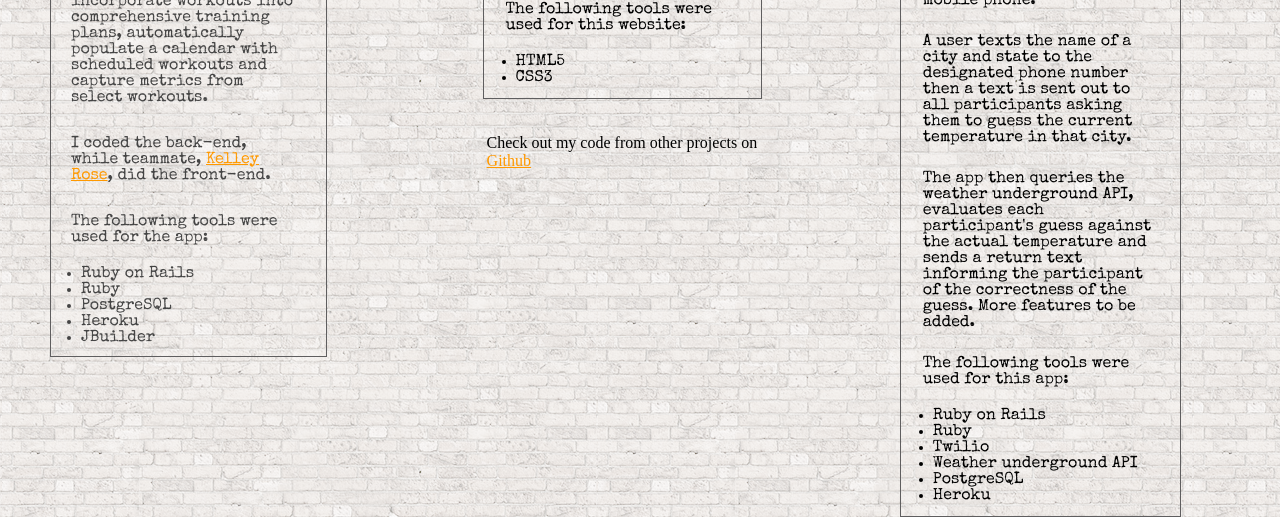
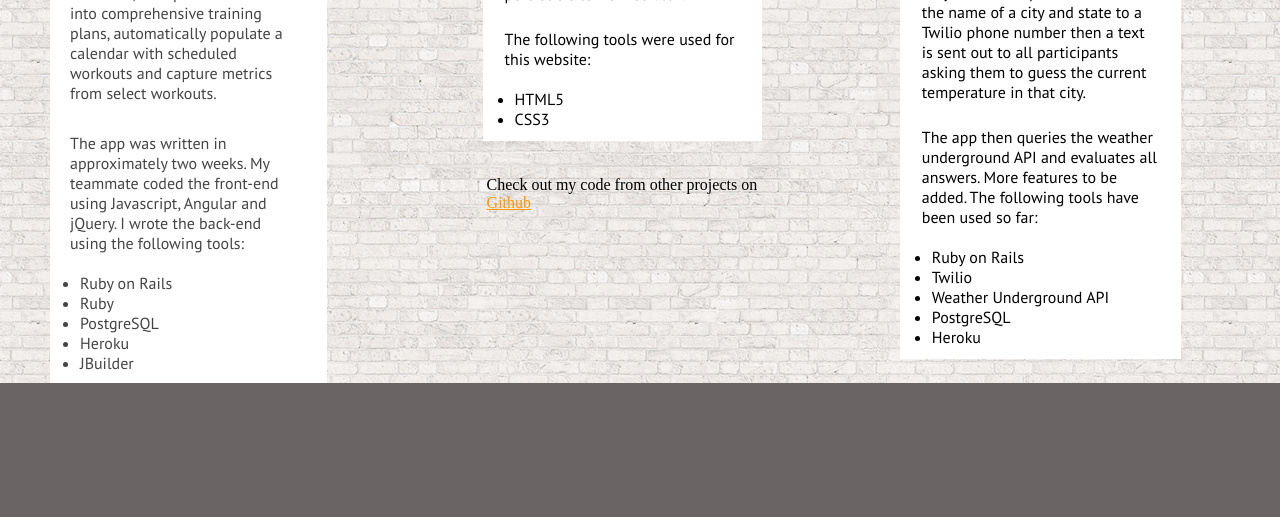
Before and after one commit to smilesr/smilesr.github.io, a plain HTML site: page index.html in a window 1280 px wide. Shown: the part 479-996 px from the top of the page. After the commit the page ends 862 px from the top, so only its background shows below. Drawn offline with nearby package versions, Linux system fonts and the light colour scheme; a web font is replaced by a local one.

Commit message:
Made several changes to the content box under the apps, including background and font

```diff
--- a/index.html
+++ b/index.html
@@ -5,6 +5,7 @@
 
    <link href='https://fonts.googleapis.com/css?family=Finger+Paint' rel='stylesheet' type='text/css'>
     <link href='https://fonts.googleapis.com/css?family=Special+Elite' rel='stylesheet' type='text/css'>
+    <link href='https://fonts.googleapis.com/css?family=PT+Sans' rel='stylesheet' type='text/css'>
   </head>
   <body background="images/05-white-brick.png" class="webcontainer">
     <div class="header">
@@ -29,8 +30,7 @@
         <div id="contentBox1">
         <p>This web application, <a href="http://development.zone-in-app.divshot.io/#/ZoneIn"> Zone In</a>, allows a user to create athletic workouts, incorporate workouts into comprehensive training plans, automatically populate a calendar with scheduled workouts and capture metrics from select workouts.</p>
 
-        <p>I coded the back-end, while teammate, <a href="http://www.kelleyrose.co/#/0"> Kelley Rose</a>, did the front-end.</p>
-        <p> The following tools were used for the app:</p>
+        <p>The app was written in approximately two weeks. My teammate coded the front-end using Javascript, Angular and jQuery.  I wrote the back-end using the following tools:        </p>
         <ul>
           <li>Ruby on Rails</li>
           <li>Ruby</li>
@@ -45,7 +45,7 @@
     <div id="column2">
       <img src="images/portfolio_screen_shot_update.png" alt="image of front page of this web site" class="image_sizing">
       <div id="contentBox2">
-        <p>I created this portfolio site from scratch.</p>
+        <p>I taught myself the necessary tools for, and created this, portfolio site from scratch.</p>
         <p> The following tools were used for this website:</p>
         <ul>
           <li> HTML5 </li>
@@ -62,18 +62,14 @@
       <a href="https://github.com/smilesr/hotornot" target="_blank"><img src="images/hotornot.png" alt="image of Hot or Not texting app" class="image_sizing"></a>
 
       <div id="contentBox3">
-        <p>This is a text-based, weather-focused game, <a href="https://github.com/smilesr/hotornot" target="_blank"> Hot Or Not </a>, played on your mobile phone.</p>
+        <p>This is a texting-based, weather-focused game, <a href="https://github.com/smilesr/hotornot" target="_blank"> Hot Or Not </a>, played on your mobile phone. A user texts the name of a city and state to a Twilio phone number then a text is sent out to all participants asking them to guess the current temperature in that city.</p>
 
-        <p>A user texts the name of a city and state to the designated phone number then a text is sent out to all participants asking them to guess the current temperature in that city.</p>
+        <p>The app then queries the weather underground API and evaluates all answers. More features to be added.  The following tools have been used so far:</p>
 
-        <p>The app then queries the weather underground API, evaluates each participant's guess against the actual temperature and sends a return text informing the participant of the correctness of the guess. More features to be added. </p>
-
-        <p> The following tools were used for this app:</p>
         <ul>
           <li> Ruby on Rails </li>
-          <li> Ruby </li>
           <li> Twilio </li>
-          <li> Weather underground API </li>
+          <li> Weather Underground API </li>
           <li> PostgreSQL </li>
           <li> Heroku </li>
         </ul>
--- a/styles/main.css
+++ b/styles/main.css
@@ -64,8 +64,8 @@ body {
 }
 
 #contentBox1 {
-  border: 1px solid #5f5e5f;
-  font-family:'Special Elite', cursive;
+  background-color: white;
+  font-family:'PT Sans', sans-serif;
   padding: 10px;
   margin-right: 5px;
 }
@@ -85,7 +85,6 @@ body {
   margin-left: 20px;
 }
 #column1 .image_sizing {
-  border: 1px solid #5f5e5f;;
   margin-bottom: 15px;
 }
 #column1 a {
@@ -112,8 +111,8 @@ body {
 }
 #contentBox2 {
   margin-left: 16px;
-  border: 1px solid #5f5e5f;
-  font-family:'Special Elite', cursive;
+  background-color: white;
+  font-family:'PT Sans', sans-serif;
   padding: 12px;
   margin-right: 12px;
 }
@@ -133,7 +132,6 @@ body {
 #column3 .image_sizing {
   height: 148px;
   width: 273px;
-  border: 1px solid #5f5e5f;;
   margin-left: 15px;
   margin-bottom: 15px;
 }
@@ -147,8 +145,8 @@ body {
 
 #contentBox3 {
   margin-left: 16px;
-  border: 1px solid #5f5e5f;
-  font-family:'Special Elite', cursive;
+  background-color: white;
+  font-family:'PT Sans', sans-serif;
   padding: 12px;
   margin-right: 23px;
 }
```
